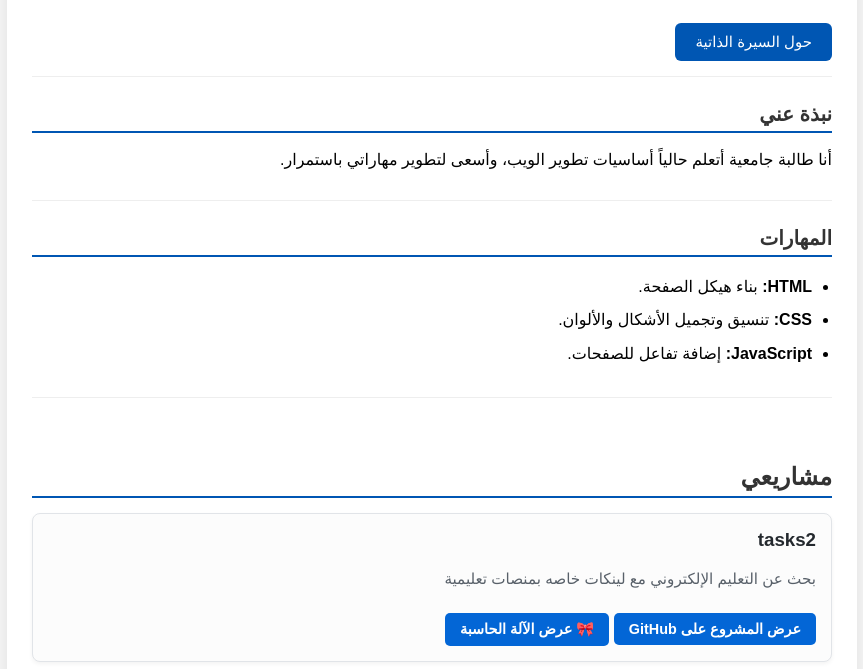
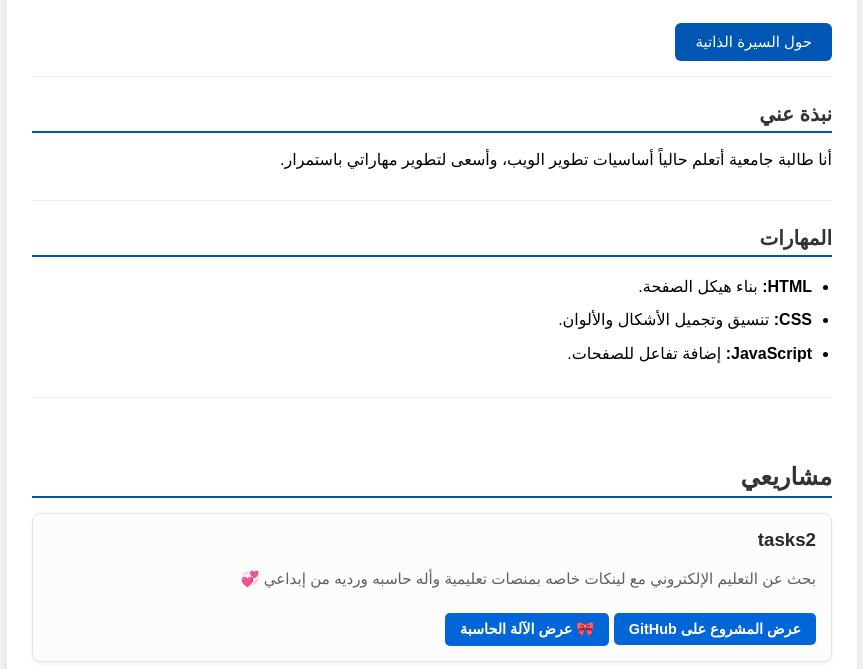
Before and after one commit to medomropl199419-hub/my-portfolio, a plain HTML site: page index.html in a window 1280 px wide. Shown: the part 131-800 px from the top of the page, without its empty margins (208-1071 px from the left). Drawn offline with Linux system fonts and the light colour scheme.

Commit message:
index.html

```diff
--- a/index.html
+++ b/index.html
@@ -38,7 +38,7 @@
         <h2>مشاريعي</h2>
         <div class="project-card">
             <h3>tasks2</h3>
-            <p>بحث عن التعليم الإلكتروني مع لينكات خاصه بمنصات تعليمية</p>
+            <p> بحث عن التعليم الإلكتروني مع لينكات خاصه بمنصات تعليمية وأله حاسبه ورديه من إبداعي 💞</p>
             <!-- رابط مشروعك على جيت هوب -->
             <a href="https://medomropl199419-hub.github.io/Tasks2/" target="_blank" class="github-btn">عرض المشروع على GitHub</a>
          <a href="https://medomropl199419-hub.github.io/calculator-/"
```
